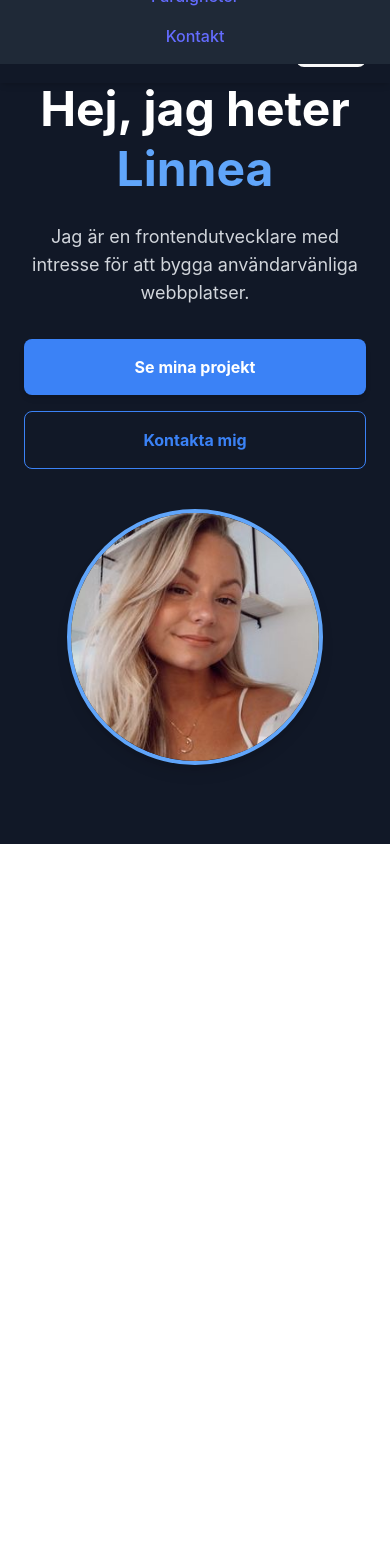
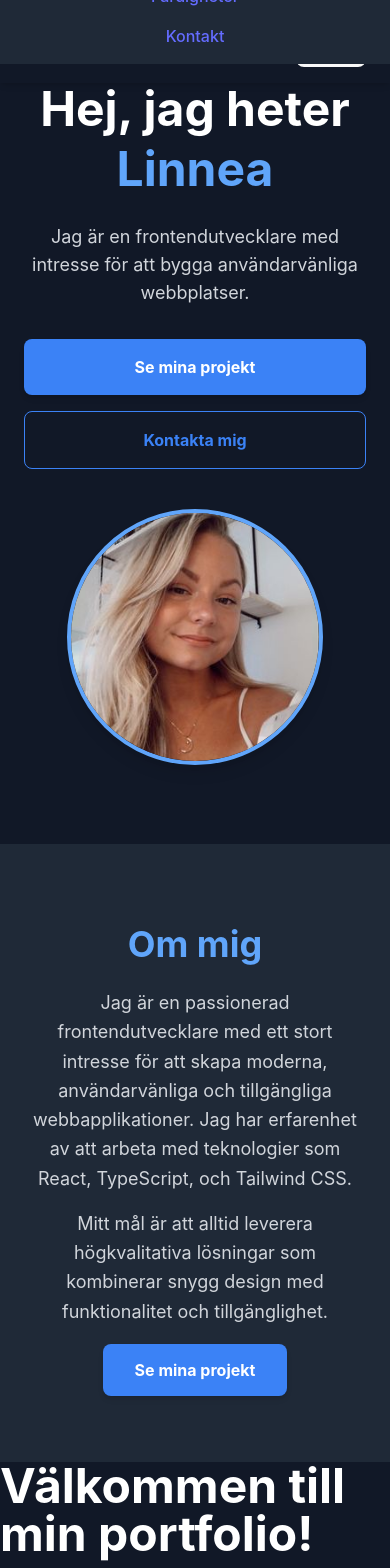
Before and after one commit to linneanore/my-portfolio, a React (Vite) app: page / in a window 390 px wide. Shown: the top 1568 px of the page. Before the commit the page ends 1025 px from the top, so only its background shows below. Built offline with nearby package versions, Linux system fonts and the light colour scheme.

Commit message:
Fixed layout issues and improved page responsiveness

```diff
--- a/src/App.tsx
+++ b/src/App.tsx
@@ -3,6 +3,7 @@ import reactLogo from './assets/react.svg'
 import viteLogo from '/vite.svg'
 import Navbar from './components/Navbar';
 import Hero from './components/Hero';
+import About from './components/About';
 //import './App.css'
 
 function App() {
@@ -10,7 +11,8 @@ function App() {
     <div>
       <Navbar />
       <Hero />
-      <div className="pt-20 text-center">
+      <About />
+      <div className="min-h-screen w-full bg-gray-900 flex flex-col items-center">
         <h1 className="text-5xl font-bold text-white">Välkommen till min portfolio!</h1>
       </div>
     </div>
--- /dev/null
+++ b/src/components/About.tsx
@@ -0,0 +1,25 @@
+const About = () => {
+  return (
+    <section id="about" className="py-20 bg-gray-800 text-white flex justify-center px-6 md:px-20">
+      <div className="max-w-4xl text-center">
+        <h2 className="text-4xl font-bold text-blue-400 mb-6">Om mig</h2>
+        <p className="text-lg text-gray-300 leading-relaxed">
+          Jag är en passionerad frontendutvecklare med ett stort intresse för att skapa
+          moderna, användarvänliga och tillgängliga webbapplikationer. Jag har erfarenhet
+          av att arbeta med teknologier som React, TypeScript, och Tailwind CSS.
+        </p>
+        <p className="mt-4 text-lg text-gray-300 leading-relaxed">
+          Mitt mål är att alltid leverera högkvalitativa lösningar som kombinerar snygg design
+          med funktionalitet och tillgänglighet.
+        </p>
+        <div className="mt-8">
+          <a href="#projects" className="px-8 py-4 bg-blue-500 text-white font-bold rounded-lg shadow-md hover:bg-blue-700 transition">
+            Se mina projekt
+          </a>
+        </div>
+      </div>
+    </section>
+  );
+};
+
+export default About;
--- a/src/components/Hero.tsx
+++ b/src/components/Hero.tsx
@@ -3,7 +3,7 @@ import profileImage from "../assets/me.jpg"
 const Hero = () => {
   return (
     <section className="h-screen flex flex-col md:flex-row items-center justify-center bg-gray-900 text-white text-center md:text-left px-6">
-      <div className="max-w-3xl md:w-1/2">
+      <div className="max-w-3xl md:w-1/2 text-center md:text-left">
         <h1 className="text-5xl md:text-7xl font-bold leading-tight">
           Hej, jag heter <span className="text-blue-400">Linnea</span>
         </h1>
--- a/src/index.css
+++ b/src/index.css
@@ -1,6 +1,13 @@
 @tailwind base;
 @tailwind components;
 @tailwind utilities;
+
+#root {
+  width: 100%;
+  height: 100%;
+  display: flex;
+  flex-direction: column;
+}
 
 :root {
   font-family: Inter, system-ui, Avenir, Helvetica, Arial, sans-serif;
@@ -28,8 +35,15 @@ a:hover {
 
 body {
   margin: 0;
+  padding: 0;
+  width: 100%;
+  height: 100%;
   display: flex;
-  place-items: center;
+  flex-direction: column;
+  justify-content: flex-start;
+  align-items: center;
+  background-color: #111827;
+  overflow-x: hidden;
   min-width: 320px;
   min-height: 100vh;
 }
```
